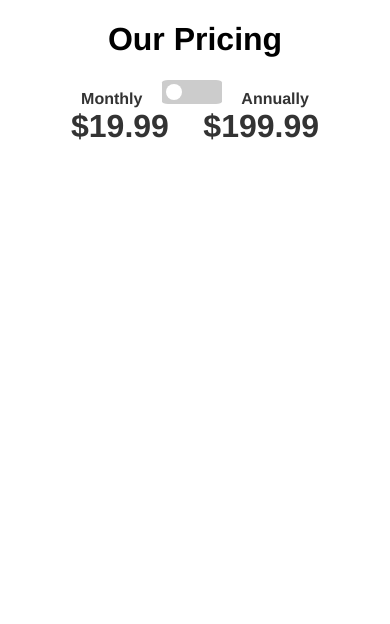
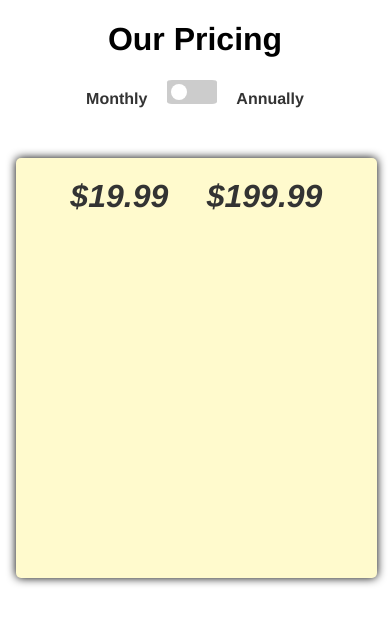
Before and after one commit to psorbesen77/pricing-card-with-toggle, a plain HTML site: page index.html in a window 390 px wide. Drawn offline with Linux system fonts and the light colour scheme.

Commit message:
create card container and adjust to make it responsive

```diff
--- a/CSS/styles.css
+++ b/CSS/styles.css
@@ -3,7 +3,7 @@ body {
     display: block;
     justify-content: center;
     align-items: center;
-    height: auto;
+    height: 100vh;
     margin: 0;
 }
 
@@ -13,6 +13,7 @@ h1 {
 
 .price-container {
     text-align: center;
+    margin-top: 10px;
 }
 
 .toggle-container {
@@ -30,7 +31,7 @@ h1 {
 .switch {
     position: relative;
     display: inline-block;
-    width: 60px;
+    width: 50px;
     height: 24px;
 
 }
@@ -106,6 +107,38 @@ input:checked + .slider:before {
 .price {
     font-size: 2em;
     font-weight: bold;
-    margin: 0 15px;
+    margin: 0 17px;
     color: #333;
 }
+
+/* Create card container */
+.card-container {
+    display: block;
+    width: 45vh;
+    height: 45vh;
+    margin-left: 30rem;
+    justify-content: center;
+    margin-top: 50px;
+    font-style: italic;
+    text-align: center;
+    padding: 20px;
+    background-color: lemonchiffon;
+    box-shadow: 0 0 10px rgba(0,0,0,1);
+    border-radius: 5px;
+
+}
+
+/* Adjust to make it responsive */
+
+@media (max-width: 768px) {
+    .card-container {
+      margin-left: 10rem;
+    }
+  }
+
+  @media (max-width: 390px) {
+    .card-container {
+      margin-left: 1rem;
+      width: 38vh;
+    }
+  }
--- a/index.html
+++ b/index.html
@@ -17,7 +17,7 @@
             </label>
             <span class="toggle-label">Annually</span>
         </div>
-        <div class="price-container">
+        <div class="price-container card-container">
             <span class="price" id="monthly-price">$19.99</span>
             <span class="price" id="annual-price">$199.99</span>
         </div>
```
